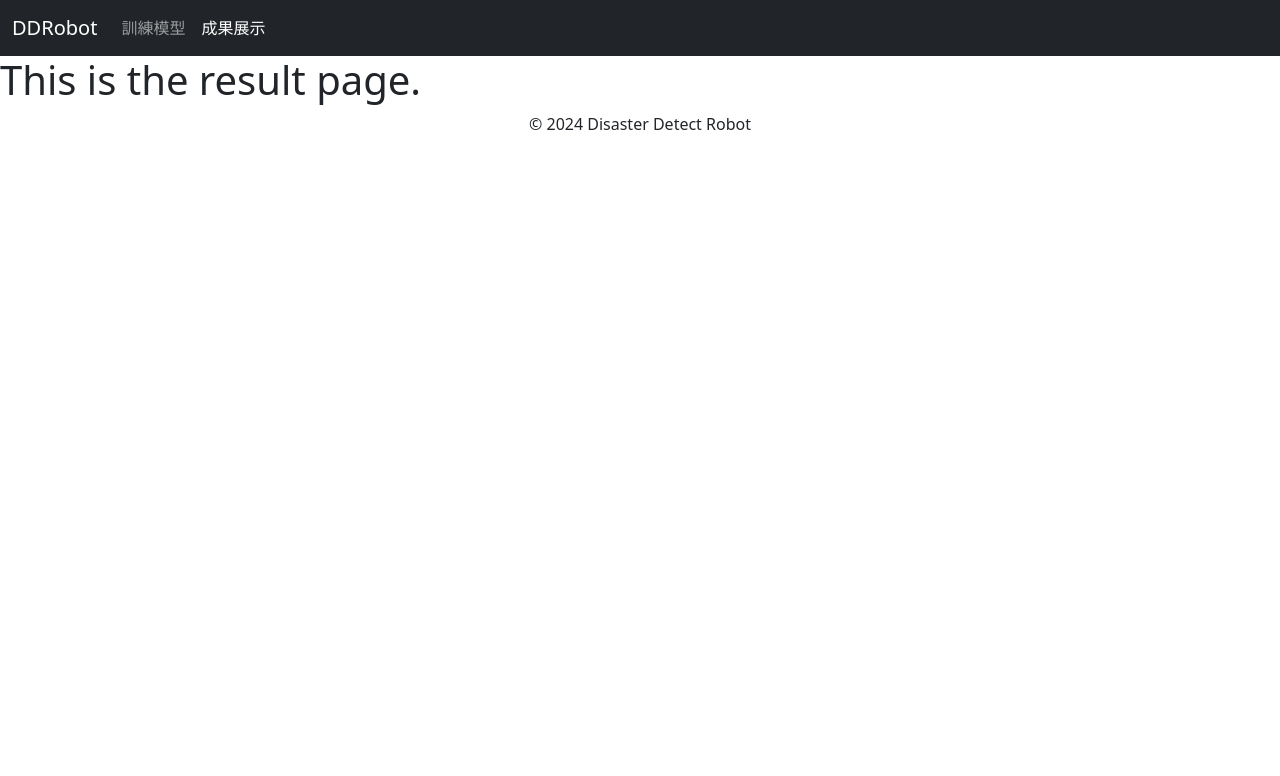
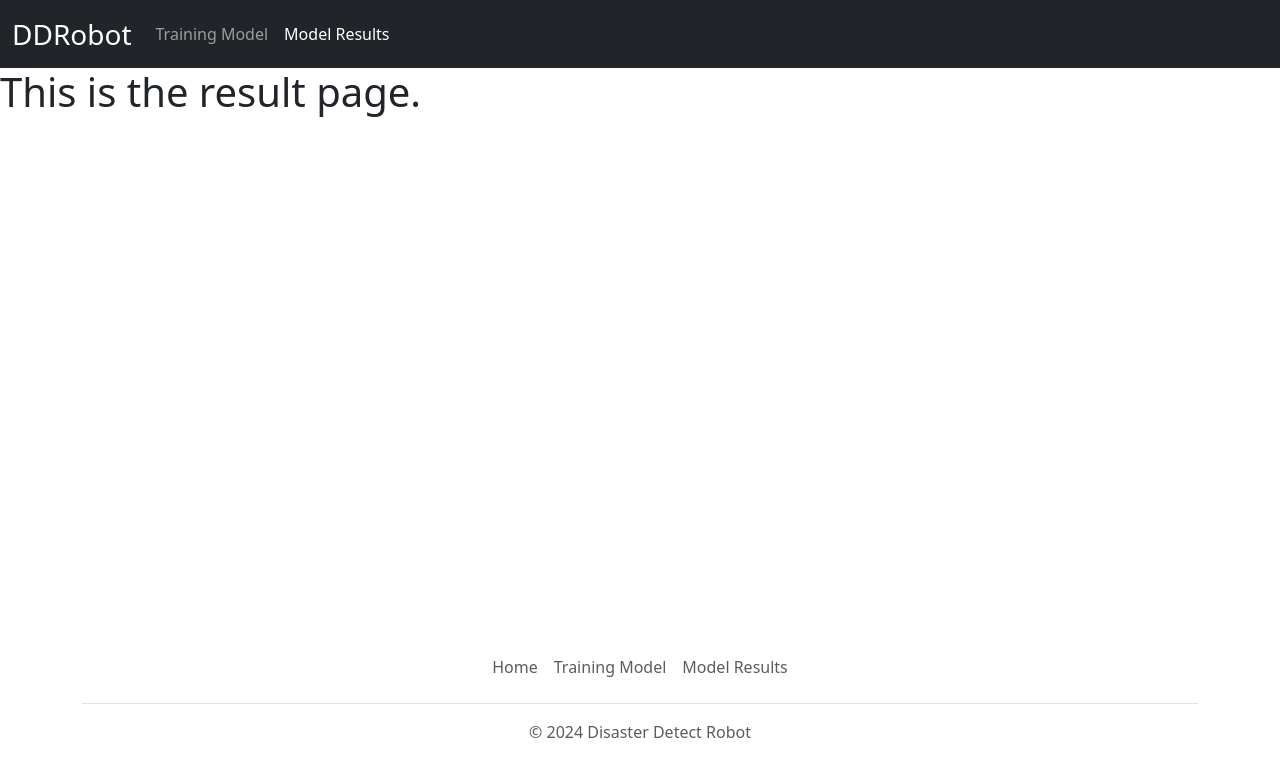
Before and after one commit to cczzHoward/disaster-detect-robot_frontend, a Next.js app: page /result in a window 1280 px wide. Shown: the top 776 px of the page. Built offline with nearby package versions, Linux system fonts and the light colour scheme.

Commit message:
1. 完成 footer

```diff
--- /dev/null
+++ b/components/footer.jsx
@@ -0,0 +1,14 @@
+export default function Footer() {
+    return (
+        <div className="container">
+          <footer className="py-3 my-4">
+            <ul className="nav justify-content-center border-bottom pb-3 mb-3">
+                <li className="nav-item"><a href="/" className="nav-link px-2 text-body-secondary">Home</a></li>
+                <li className="nav-item"><a href="/training" className="nav-link px-2 text-body-secondary">Training Model</a></li>
+                <li className="nav-item"><a href="/result" className="nav-link px-2 text-body-secondary">Model Results</a></li>
+            </ul>
+            <p className="text-center text-body-secondary">© 2024 Disaster Detect Robot</p>
+          </footer>
+        </div>
+    );
+}
--- a/components/layout.jsx
+++ b/components/layout.jsx
@@ -2,10 +2,12 @@
 
 import Head from 'next/head';
 import Navbar from './navbar';
+import Footer from './footer'
 
 
 export default function Layout({ children }) {
-    return <div>
+    return (
+        <div className="d-flex flex-column min-vh-100">
             <Head>
             <title>DDRobot</title>
             <link rel="icon" href="/favicon.ico" />
@@ -13,11 +15,10 @@
             <meta name='viewport' content='initial-scale=1.0, width=device-width'/>
             </Head>
             <Navbar/>
-        <main>
+            <main className="flex-grow-1">
                 {children}
             </main>
-        <footer>
-        <p style={{textAlign: "center"}}>&copy; 2024 Disaster Detect Robot</p>
-        </footer>
-    </div>;
+            <Footer/>
+        </div>
+    );
 }
--- a/components/navbar.jsx
+++ b/components/navbar.jsx
@@ -6,17 +6,17 @@
     return (
         <nav className="navbar navbar-expand-lg navbar-light bg-light navbar-dark bg-dark">
           <div className="container-fluid">
-            <a className="navbar-brand" href="/">DDRobot</a>
+            <a className="navbar-brand fs-3" href="/">DDRobot</a>
             <button className="navbar-toggler" type="button" data-bs-toggle="collapse" data-bs-target="#navbarNav" aria-controls="navbarNav" aria-expanded="false" aria-label="Toggle navigation">
               <span className="navbar-toggler-icon"></span>
             </button>
             <div className="collapse navbar-collapse" id="navbarNav">
               <ul className="navbar-nav">
                 <li className="nav-item">
-                    <a className={`nav-link ${router.pathname === '/training' ? 'active' : ''}`} aria-current={router.pathname === '/training' ? 'page' : undefined} href="/training">訓練模型</a>
+                    <a className={`nav-link ${router.pathname === '/training' ? 'active' : ''}`} aria-current={router.pathname === '/training' ? 'page' : undefined} href="/training">Training Model</a>
                 </li>
                 <li className="nav-item">
-                    <a className={`nav-link ${router.pathname === '/result' ? 'active' : ''}`} aria-current={router.pathname === '/result' ? 'page' : undefined} href="/result">成果展示</a>
+                    <a className={`nav-link ${router.pathname === '/result' ? 'active' : ''}`} aria-current={router.pathname === '/result' ? 'page' : undefined} href="/result">Model Results</a>
                 </li>
               </ul>
             </div>
```
Also changed, not shown: styles/globals.css (line endings or trailing spaces). Lines whose indentation alone changed are shown as unchanged.
